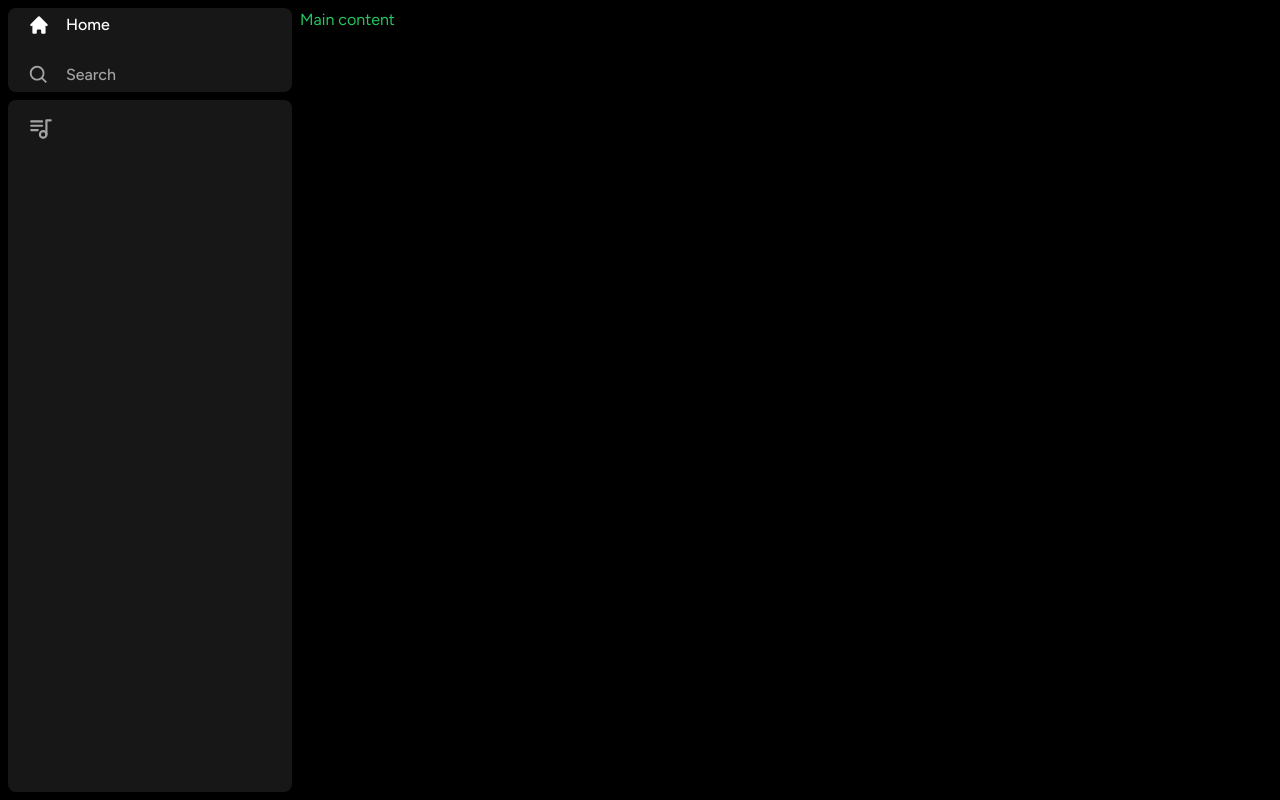
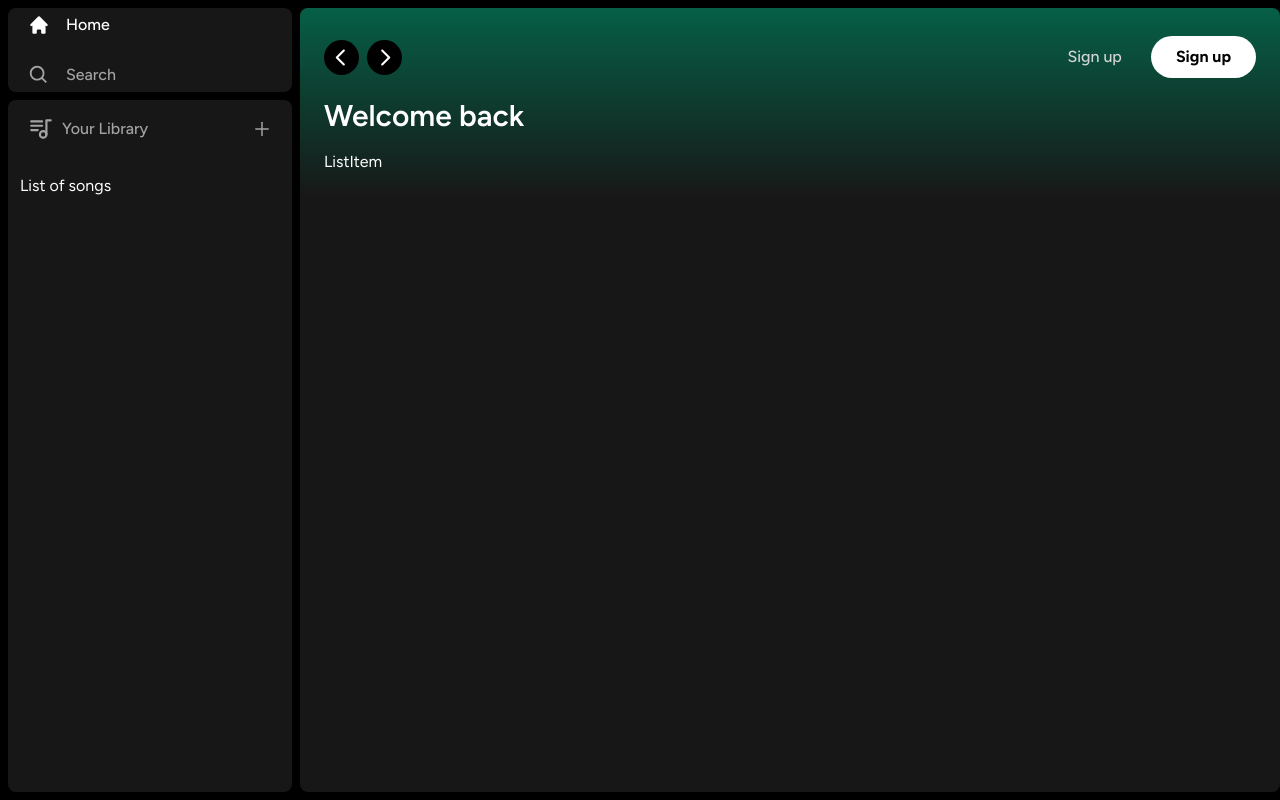
Before and after one commit to Cedrus81/spotify-clone-nextjs, a Next.js app: page / in a window 1280 px wide. Built offline with nearby package versions, Linux system fonts and the light colour scheme.

Commit message:
work on button, library and header components

```diff
--- a/app/(site)/page.tsx
+++ b/app/(site)/page.tsx
@@ -1,5 +1,17 @@
+import Header from "@/components/Header";
+import ListItem from "@/components/ListItem";
+
 export default function Home() {
   return (
-    <div className="text-green-500">Main content</div>
+    <div className="bg-neutral-900 rounded-lg h-full w-full overflow-hidden overflow-y-auto text-white">
+      <Header>
+        <div className="mb-2">
+          <h1 className='text-white text-3xl font-semibold'>Welcome back</h1>
+        </div>
+        <div className='grid grid-cols-1 sm:grid-cols-2 xl:grid-cols-3 2xl:grid-cols-4 gap-3 mt-4'>
+          <ListItem />
+        </div>
+      </Header>
+    </div>
   )
 }
--- /dev/null
+++ b/components/Button.tsx
@@ -0,0 +1,22 @@
+import { forwardRef } from "react"
+import { twMerge } from "tailwind-merge"
+
+interface ButtonProps extends React.ButtonHTMLAttributes<HTMLButtonElement> {}
+
+const Button = forwardRef<HTMLButtonElement, ButtonProps>(({
+    className,
+    children,
+    disabled,
+    type = 'button',
+    ...props
+},ref) => {
+    return (
+    <button type={type}
+    className={twMerge('w-full rounded-full bg-green-500 border border-transparent px-3 py-3 disabled:cursor-not-allowed disabled:opacity-50 text-black font-bold hover:opacity-75 transition', className)}
+    {...props}>
+        {children}
+    </button>
+    )
+})
+Button.displayName = 'Button'
+export default Button
--- /dev/null
+++ b/components/Header.tsx
@@ -0,0 +1,53 @@
+'use client'
+import { useRouter } from 'next/navigation'
+import { twMerge } from 'tailwind-merge'
+import { RxCaretLeft, RxCaretRight } from 'react-icons/rx'
+import { HiHome } from 'react-icons/hi'
+import { BiSearch } from 'react-icons/bi'
+import Button from './Button'
+
+interface HeaderProps {
+    children: React.ReactNode
+    className?: string
+}
+function Header({children, className}: HeaderProps) {
+    const router = useRouter()
+    const handleLogout= () => {
+
+    }
+  return (
+    <div className={twMerge('h-fit bg-gradient-to-b from-emerald-800 p-6')}>
+        <div className='w-full mb-4 flex items-center justify-between'>
+            <div className='hidden md:flex gap-x-2 items-center'>
+                <button onClick={()=>router.back()} className='rounded-full bg-black flex items-center justify-center hover:opacity-75 transition'>
+                    <RxCaretLeft  size={35} className='text-white'/>
+                </button>
+                <button onClick={()=>router.forward()} className='rounded-full bg-black flex items-center justify-center hover:opacity-75 transition'>
+                    <RxCaretRight  size={35} className='text-white'/>
+                </button>
+            </div>
+            <div className='flex md:hidden gap-x-2 items-center'>
+                <button className='rounded-full p-2 bg-white flex items-center justify-center hover:opacity-75 transition'>
+                    <HiHome className='text-black' size={20} />
+                </button>
+                <button className='rounded-full p-2 bg-white flex items-center justify-center hover:opacity-75 transition'>
+                    <BiSearch className='text-black' size={20} />
+                </button>
+            </div>
+            <div className='flex justify-center items-center gap-x-4'>
+                <>
+                    <div>
+                        <Button onClick={()=>{}} className='bg-transparent text-neutral-300 font-medium'>Sign up</Button>
+                    </div>
+                    <div>
+                        <Button onClick={()=>{}} className='bg-white px-6 py-2'>Sign up</Button>
+                    </div>
+                </>
+            </div>
+        </div>
+        {children}
+    </div>
+  )
+}
+
+export default Header
--- a/components/Library.tsx
+++ b/components/Library.tsx
@@ -1,10 +1,10 @@
 'use client'
 import { TbPlaylist } from 'react-icons/tb'
-
+import { AiOutlinePlus} from 'react-icons/ai'
 interface LibraryProps {}
 
 function Library() {
-    const onclick = () => {
+    const onClick = () => {
         // handle upload
     }
   return (
@@ -12,8 +12,11 @@
         <div className='flex items-center justify-between px-5 py-4'>
             <div className="inline-flex items-center gap-x-2">
                 <TbPlaylist className='text-neutral-400' size={26} />
+                <p className='text-neutral-400 font-medium text-md'>Your Library</p>
             </div>
+            <AiOutlinePlus onClick={onClick} size={20} className='text-neutral-400 cursor-pointer hover:text-white transition' />
         </div>
+        <div className='flex flex-col gap-y-2 mt-4 px-3'>List of songs</div>
     </div>
   )
 }
--- /dev/null
+++ b/components/ListItem.tsx
@@ -0,0 +1,9 @@
+import React from 'react'
+
+function ListItem() {
+  return (
+    <div>ListItem</div>
+  )
+}
+
+export default ListItem
```
